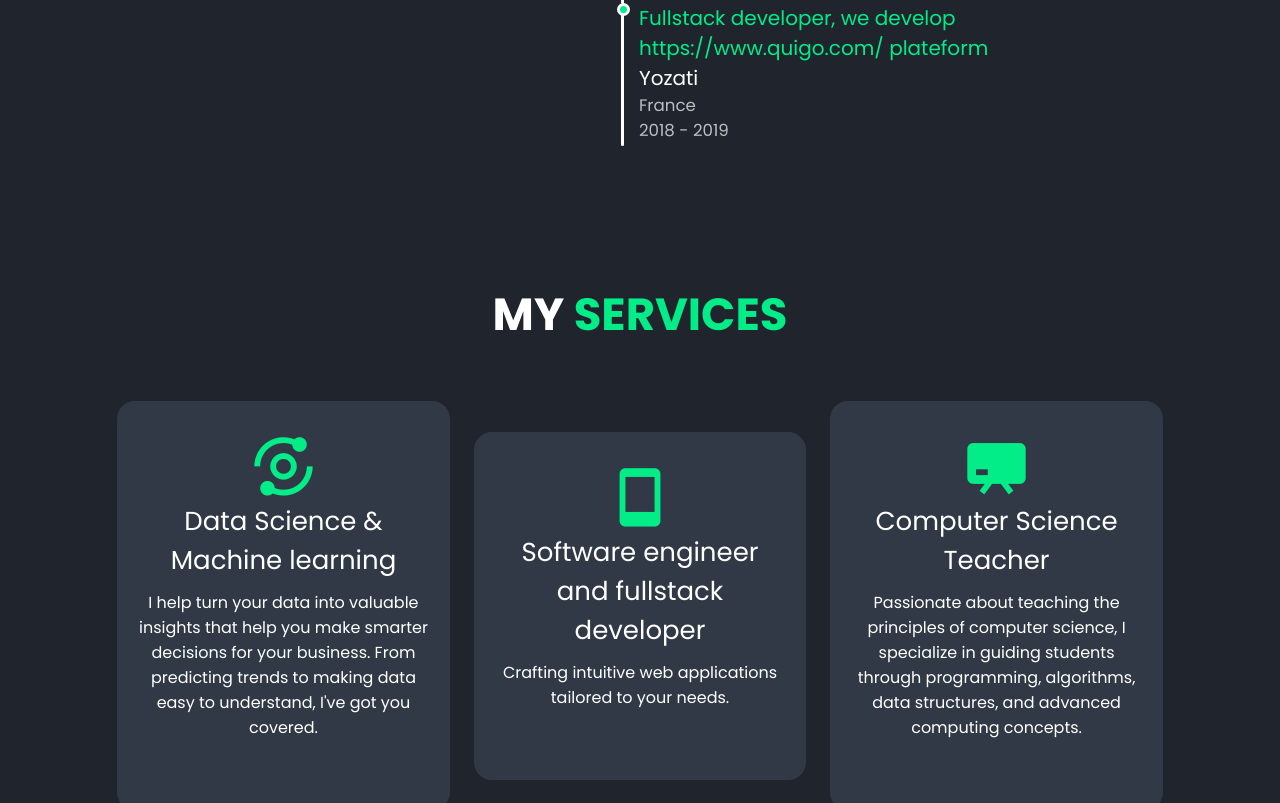
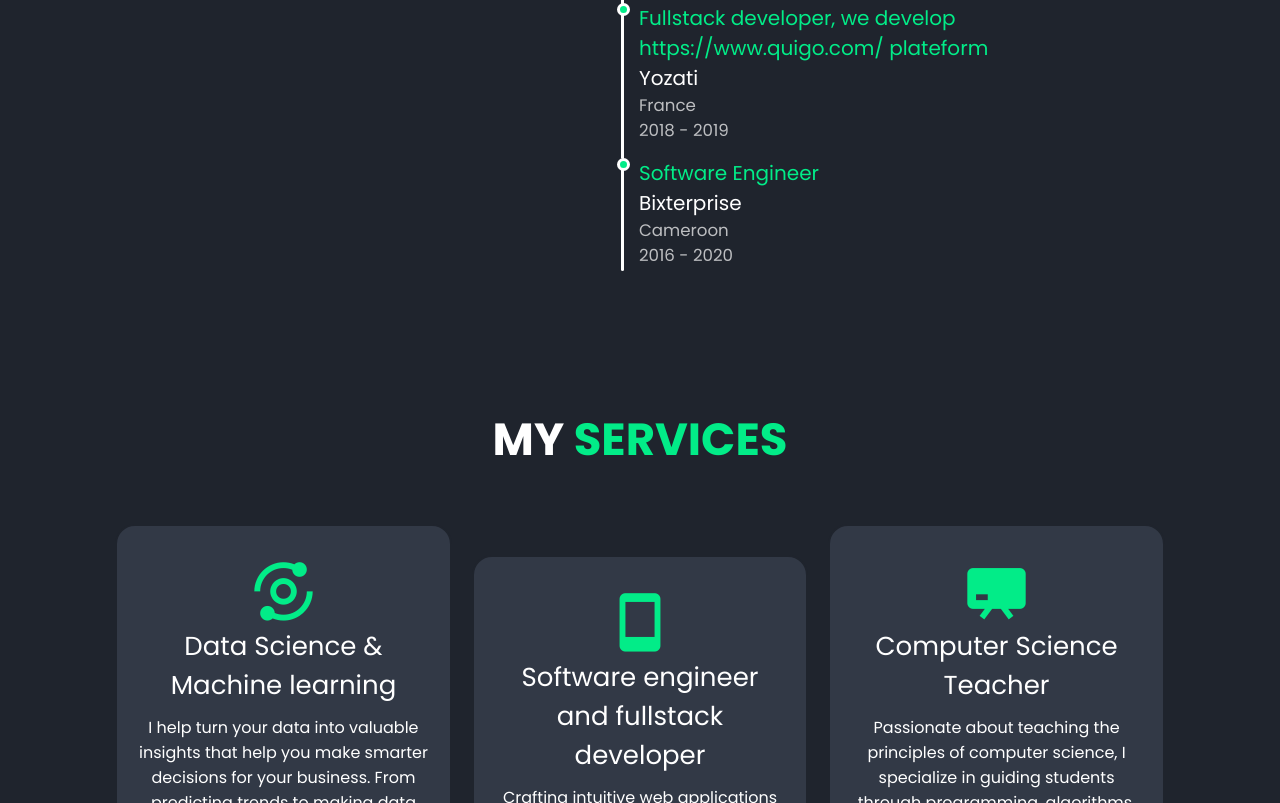
Before and after one commit to Martingeek4life/peguy_porfolio, a plain HTML site: page index.html in a window 1280 px wide. Shown: the part 3110-3913 px from the top of the page. Drawn offline with nearby package versions, Linux system fonts and the light colour scheme.

Commit message:
Update index.html

```diff
--- a/index.html
+++ b/index.html
@@ -155,7 +155,7 @@
                         integrated APIs for a real estate publishing platform..</span><br>Yeswebbook<small>France</small><small>June 2021</small></li>
 
                     <li><span>Fullstack developer, we develop https://www.quigo.com/ plateform</span><br>Yozati<small>France</small><small>2018 - 2019</small></li>
-
+                    <li><span>Software Engineer</span><br>Bixterprise<small>Cameroon</small><small>2016 - 2020</small></li>
                   </ul>
                 </div>
 
```
